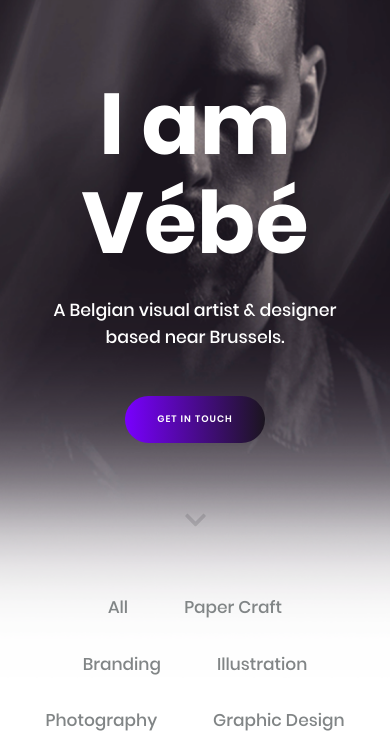
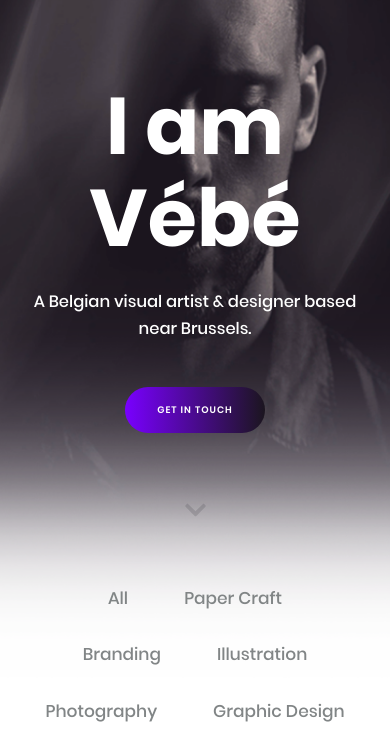
Before and after one commit to MilagrosGuevara/portfolio-vebe, a plain HTML site: page index.html in a window 390 px wide. Shown: the part 92-844 px from the top of the page. Drawn offline with nearby package versions, Linux system fonts and the light colour scheme.

Commit message:
Changes CSS Version 1

```diff
--- a/css/style.css
+++ b/css/style.css
@@ -1910,12 +1910,15 @@ body{
 	}
 
 	.home__main{
-		padding-top: 167px;
-	}
+		padding-top: 52%;
+	}
+		.home__title{
+			font-size: 80px;
+		}
 
 		.home__subtitle{
-			font-size: 17.4px;
-    		width: 330px;
+			font-size: 16.4px;
+    		width: auto;
 		}
 
 		.home__scroll-container{
@@ -2082,7 +2085,7 @@ body{
 		}
 
 			.rp__item {
-   				width: 315.2px;
+   				width: auto;
 
 			}
 
@@ -2128,7 +2131,7 @@ body{
 		}
 
 		.about__img--wrapper{
-			width: 315.2px;
+			width: auto;
     		height: 247px;
 		}
 
```
